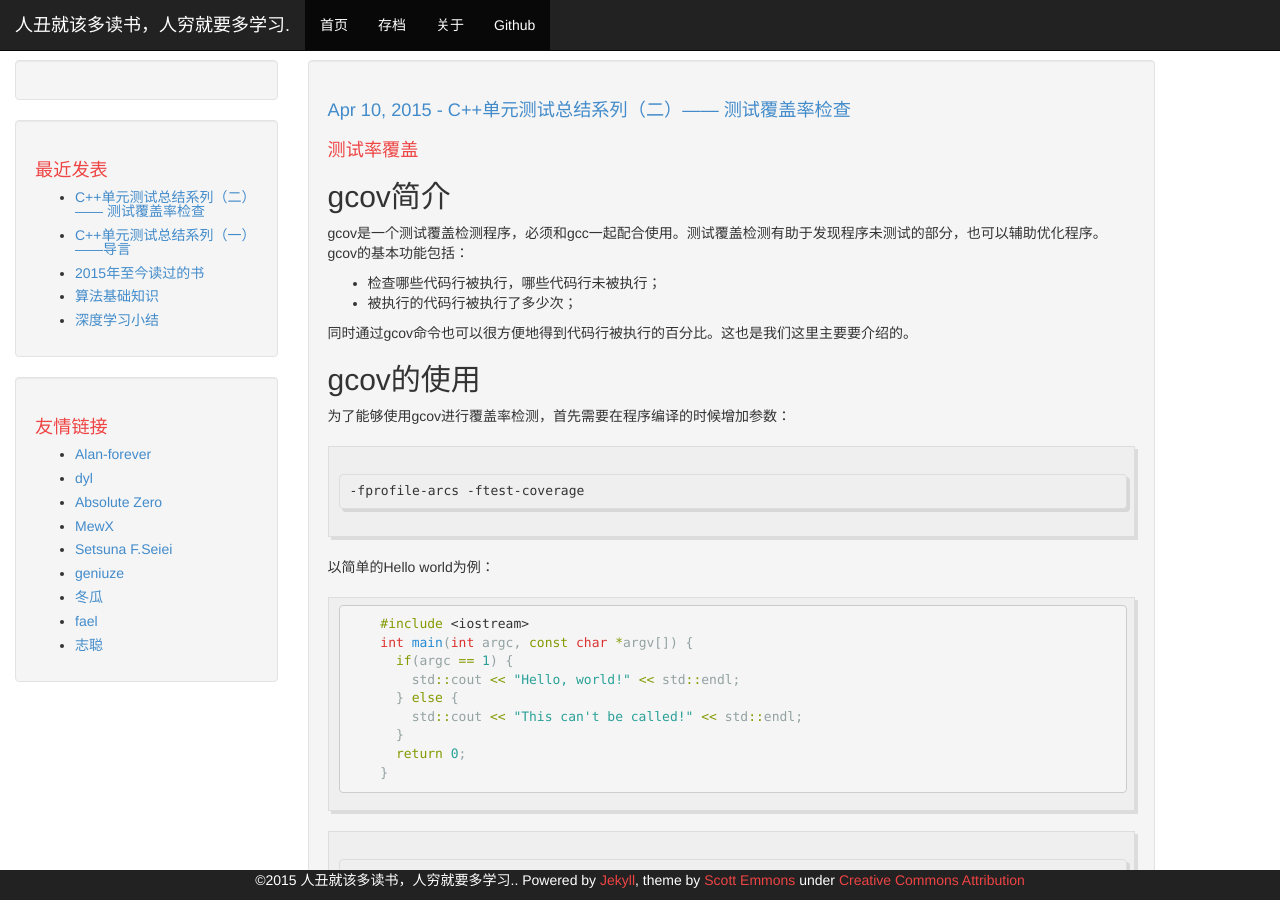
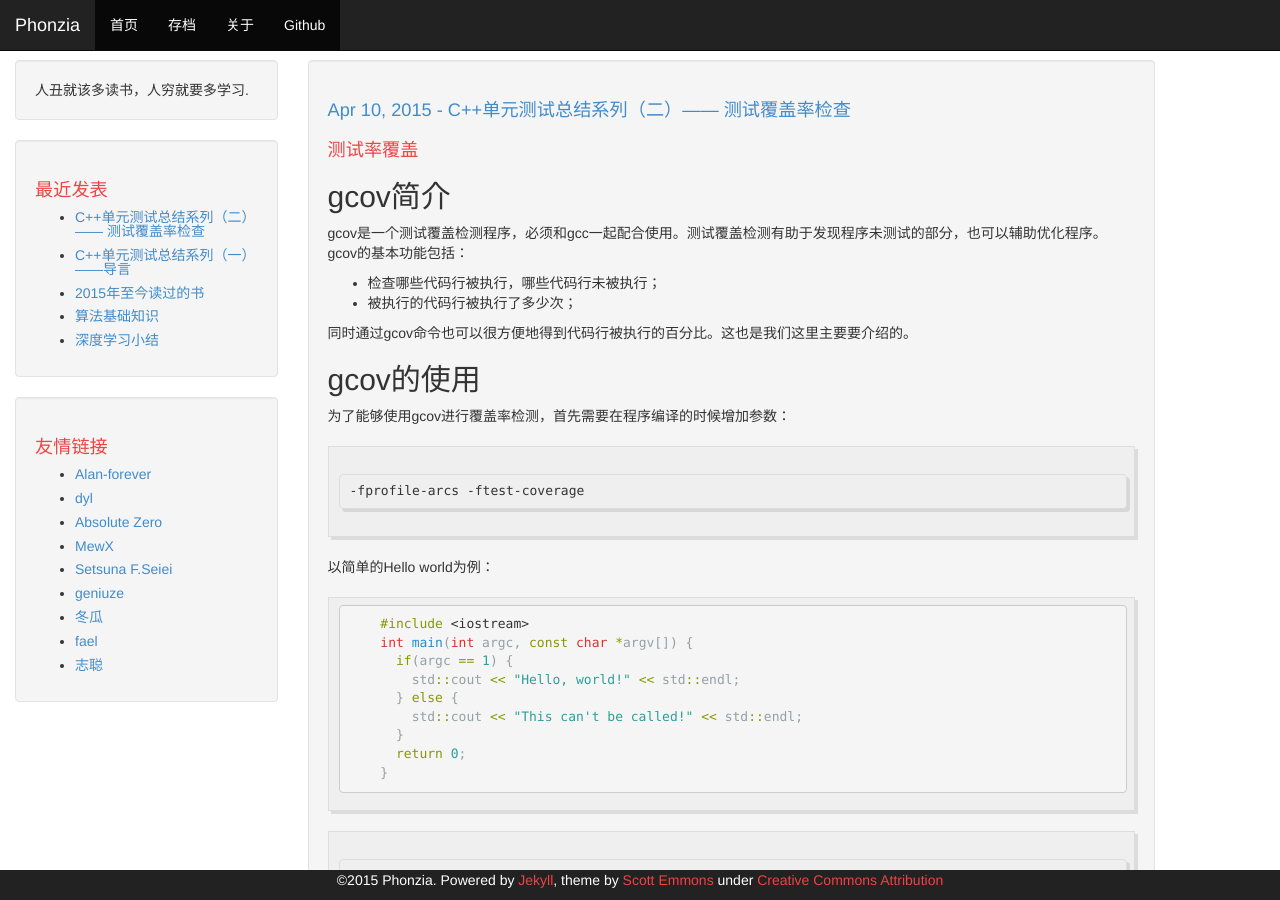
Before and after one commit to phonzia/old_blog, a Jekyll site: the page built from index.html, in a window 1280 px wide and 900 px high. Built offline with Jekyll 4.4.1, drawn with Linux system fonts in a browser that asks for light colours; Markdown is read by kramdown in place of the engine named in the settings; the list of posts is cut into pages by our own code.

Commit message:
modify sidebar

```diff
--- a/_config.yml
+++ b/_config.yml
@@ -1,4 +1,5 @@
-name: 人丑就该多读书，人穷就要多学习.
+name: Phonzia
+description : 人丑就该多读书，人穷就要多学习.
 markdown: redcarpet
 redcarpet :
   extensions : ["no_intra_emphasis", "fenced_code_blocks", "autolink", "tables", "with_toc_data", "highlighter"]
```
